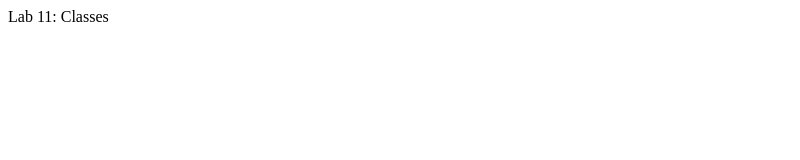
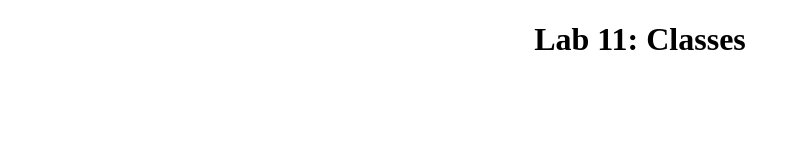
Before and after one commit to JosephNahas/JS-Classes, a plain HTML site: page index.html in a window 1280 px wide. Shown: the whole page, without its empty margins (0-800 px from the left). Drawn offline with Linux system fonts and the light colour scheme.

Commit message:
Added title

```diff
--- a/index.html
+++ b/index.html
@@ -10,7 +10,7 @@
 </head>
 
 <body>
-    <header>Lab 11: Classes</header>
+    <h1>Lab 11: Classes</h1>
 </body>
 
 </html>
--- a/style.css
+++ b/style.css
@@ -0,0 +1,4 @@
+h1{
+    text-align: center;
+    font-size: xx-large;
+}
```
